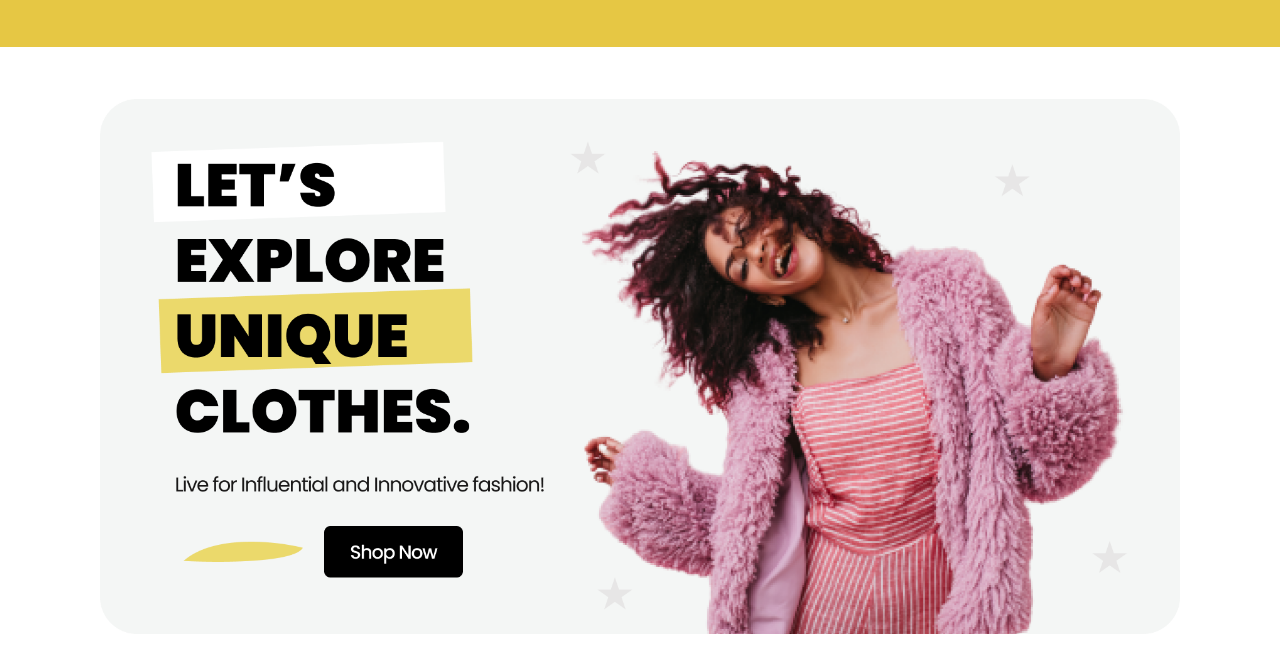
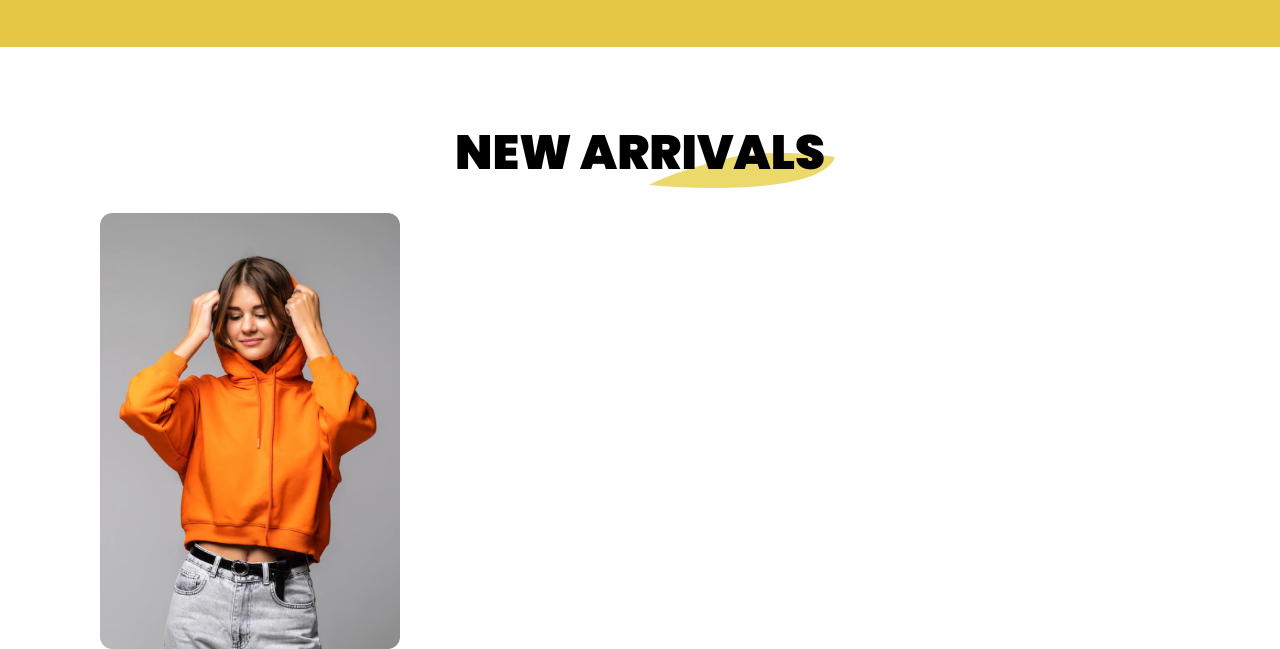
Before and after one commit to Enzo94-beep/css-tailwind, a plain HTML site: page index.html in a window 1280 px wide. Shown: the part 789-1438 px from the top of the page. Drawn offline with nearby package versions, Linux system fonts and the light colour scheme.

Commit message:
continuação git add . git commit -m continuacao

```diff
--- a/index.html
+++ b/index.html
@@ -65,14 +65,25 @@
         <img src="img/logo 6.png" alt="logo 6" class="mix-blend-multiply h-[40-px]">
       </div>
     </section>
+
     <section
-    id="banners"
-    class="px-3 pt-4 lg:px-[100px] lg:pt-[52px]">
+    id="lancamentos"
+    class="overflow-hidden mt-4 lg:mt-[70px] lg:px-[100px]"
+    >
+    <h2 class="text-[32px] lg:text-[48px] uppercase font-black relative inline-block left-1/2 -translate-x-1/2">
+      new arrivals
       <img
-        src="img/banner.png"
-        alt="mulher pensativa"
-        class="w-full"
+      src="img/detalhe.png"
+      alt="detalhe de texto"
+      class="w-[100px] lg:w-auto absolute top-1/2 -right-[10px] -z-[1]"
       >
+    </h2>
+    <div class="grid grid-cols-2 lg:grid-cols-3 gap-4 lg:gap-[90px] mt-6">
+      <img src="img/modelo1.png" alt="Hoodies and Sweatshirt">
+      <div>
+
+      </div>
+    </div>
     </section>
 </body>
 </html>
```
Also changed, not shown: img/detalhe.png (added), img/modelo1.png (added), img/modelo2.png (added), img/modelo3.png (added).
